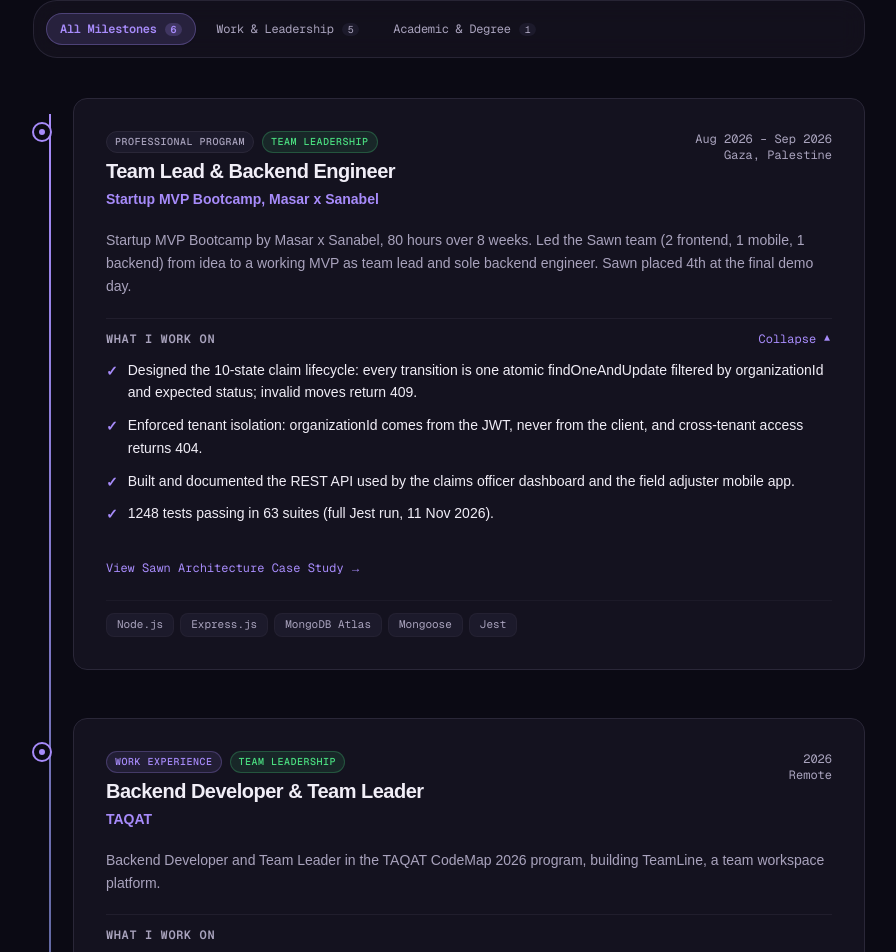
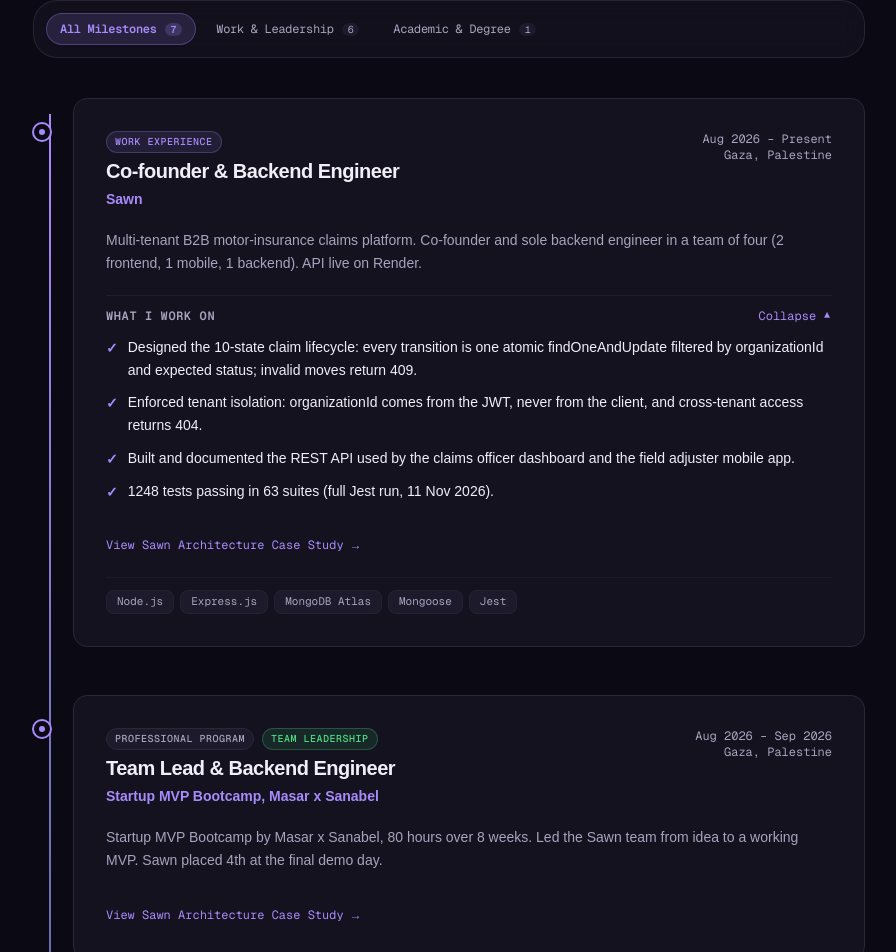
Before and after one commit to hammoudFerwana/mohammed-ferwana-portfolio, a Next.js app: page /experience in a window 1280 px wide. Shown: the part 372-1324 px from the top of the page, without its empty margins (191-1087 px from the left). Built offline with nearby package versions, Linux system fonts and the light colour scheme; no server answers; a web font is replaced by a local one.

Commit message:
feat(experience): sawn as current role, bootcamp entry and certificates

```diff
--- a/src/app/experience/page.js
+++ b/src/app/experience/page.js
@@ -5,6 +5,7 @@ import CareerTimeline from '@/components/experience/CareerTimeline';
 import Button from '@/components/shared/Button';
 import ResumeRequestButton from '@/components/shared/ResumeRequestButton';
 import { experiences, education } from '@/data/experience';
+import { certificates } from '@/data/certificates';
 
 export const metadata = {
   title: 'Engineering Experience & Background',
@@ -52,6 +53,50 @@ export default function ExperiencePage() {
         <CareerTimeline experiences={experiences} education={education} />
       </div>
 
+      {/* ── Certificates ── */}
+      <section aria-labelledby="certificates-heading" className="mt-16 pt-12 border-t border-border-subtle space-y-6">
+        <h2 id="certificates-heading" className="text-2xl sm:text-3xl font-bold text-text-primary tracking-tight">
+          Certificates
+        </h2>
+
+        <ul className="divide-y divide-border-subtle rounded-2xl bg-bg-secondary border border-border-default">
+          {certificates.map((cert) => (
+            <li
+              key={cert.id}
+              className="p-5 sm:p-6 flex flex-col sm:flex-row sm:items-start justify-between gap-3"
+            >
+              <div className="space-y-1">
+                <h3 className="text-base font-semibold text-text-primary leading-snug">
+                  {cert.title}
+                </h3>
+                <p className="text-sm text-accent font-medium">
+                  {cert.issuer}
+                </p>
+                {cert.details && (
+                  <p className="text-xs text-text-secondary font-mono">
+                    {cert.details}
+                  </p>
+                )}
+              </div>
+
+              <div className="flex flex-col sm:items-end gap-1.5 shrink-0 font-mono text-xs">
+                <span className="text-text-muted">{cert.date}</span>
+                {cert.verifyUrl && (
+                  <a
+                    href={cert.verifyUrl}
+                    target="_blank"
+                    rel="noopener noreferrer"
+                    className="text-accent underline underline-offset-2 hover:text-accent-hover transition-colors"
+                  >
+                    Verify ↗
+                  </a>
+                )}
+              </div>
+            </li>
+          ))}
+        </ul>
+      </section>
+
       {/* ── Closing Conversion CTA ── */}
       <div className="mt-16 pt-16 border-t border-border-subtle">
         <RevealOnScroll>
--- /dev/null
+++ b/src/data/certificates.js
@@ -0,0 +1,42 @@
+export const certificates = [
+  {
+    id: 'startup-mvp-bootcamp',
+    title: 'Certificate of Completion, Startup MVP Bootcamp',
+    issuer: 'Masar x Sanabel',
+    details: '80 hours, 9 Aug to 30 Sep 2026',
+    date: 'Oct 2026',
+    verifyUrl: null,
+  },
+  {
+    id: 'taqat-codemap-2026',
+    title: 'Certificate of Completion, CodeMap 2026 training program',
+    issuer: 'TAQAT',
+    details: '144 hours',
+    date: 'Jul 2026',
+    verifyUrl: 'https://taqat.academy/verify/TQ-2026-00078',
+  },
+  {
+    id: 'aristo-khireej-qader',
+    title: 'Certificate of Achievement, Backend with Node.js, Khireej Qader Program Season Five',
+    issuer: 'Aristo Software',
+    details: '90 hours',
+    date: 'May 2026',
+    verifyUrl: null,
+  },
+  {
+    id: 'tfp-nodejs',
+    title: 'Certificate of Appreciation, Intensive Node.js Development Training Program',
+    issuer: 'TFP',
+    details: '24 hours',
+    date: 'Sep to Oct 2025',
+    verifyUrl: null,
+  },
+  {
+    id: 'anthropic-ai-fluency',
+    title: 'Certificate of Completion, AI Fluency: Framework & Foundations',
+    issuer: 'Anthropic',
+    details: '',
+    date: '2026',
+    verifyUrl: null,
+  },
+];
--- a/src/data/experience.js
+++ b/src/data/experience.js
@@ -9,6 +9,25 @@ const formattedTestRunDate = new Date(`${metrics.testRunDate}T00:00:00Z`).toLoca
 
 export const experiences = [
   {
+    id: 'sawn',
+    type: 'work',
+    title: 'Co-founder & Backend Engineer',
+    organization: 'Sawn',
+    period: 'Aug 2026 – Present',
+    location: 'Gaza, Palestine',
+    project: 'Sawn',
+    projectSlug: 'insurflow',
+    isLeadership: false,
+    description: 'Multi-tenant B2B motor-insurance claims platform. Co-founder and sole backend engineer in a team of four (2 frontend, 1 mobile, 1 backend). API live on Render.',
+    responsibilities: [
+      'Designed the 10-state claim lifecycle: every transition is one atomic findOneAndUpdate filtered by organizationId and expected status; invalid moves return 409.',
+      'Enforced tenant isolation: organizationId comes from the JWT, never from the client, and cross-tenant access returns 404.',
+      'Built and documented the REST API used by the claims officer dashboard and the field adjuster mobile app.',
+      `${metrics.integrationTests} tests passing in ${metrics.testSuites} suites (full Jest run, ${formattedTestRunDate}).`,
+    ],
+    technologies: ['Node.js', 'Express.js', 'MongoDB Atlas', 'Mongoose', 'Jest'],
+  },
+  {
     id: 'startup-mvp-bootcamp',
     type: 'training',
     title: 'Team Lead & Backend Engineer',
@@ -18,14 +37,9 @@ export const experiences = [
     project: 'Sawn',
     projectSlug: 'insurflow',
     isLeadership: true,
-    description: 'Startup MVP Bootcamp by Masar x Sanabel, 80 hours over 8 weeks. Led the Sawn team (2 frontend, 1 mobile, 1 backend) from idea to a working MVP as team lead and sole backend engineer. Sawn placed 4th at the final demo day.',
-    responsibilities: [
-      'Designed the 10-state claim lifecycle: every transition is one atomic findOneAndUpdate filtered by organizationId and expected status; invalid moves return 409.',
-      'Enforced tenant isolation: organizationId comes from the JWT, never from the client, and cross-tenant access returns 404.',
-      'Built and documented the REST API used by the claims officer dashboard and the field adjuster mobile app.',
-      `${metrics.integrationTests} tests passing in ${metrics.testSuites} suites (full Jest run, ${formattedTestRunDate}).`,
-    ],
-    technologies: ['Node.js', 'Express.js', 'MongoDB Atlas', 'Mongoose', 'Jest'],
+    description: 'Startup MVP Bootcamp by Masar x Sanabel, 80 hours over 8 weeks. Led the Sawn team from idea to a working MVP. Sawn placed 4th at the final demo day.',
+    responsibilities: [],
+    technologies: [],
   },
   {
     id: 'taqat-internship',
@@ -80,12 +94,12 @@ export const experiences = [
     type: 'training',
     title: 'Backend Engineering Bootcamp, Batch 2',
     organization: 'Masar Tech',
-    period: '2026',
+    period: '2026 – Present',
     location: 'Remote',
     project: null,
     projectSlug: null,
     isLeadership: false,
-    description: 'Accepted into the Masar Tech Backend Engineering Bootcamp, Batch 2 (2026).',
+    description: 'Taking the Masar Tech Backend Engineering Bootcamp, Batch 2.',
     responsibilities: [],
     technologies: [],
   },
```
